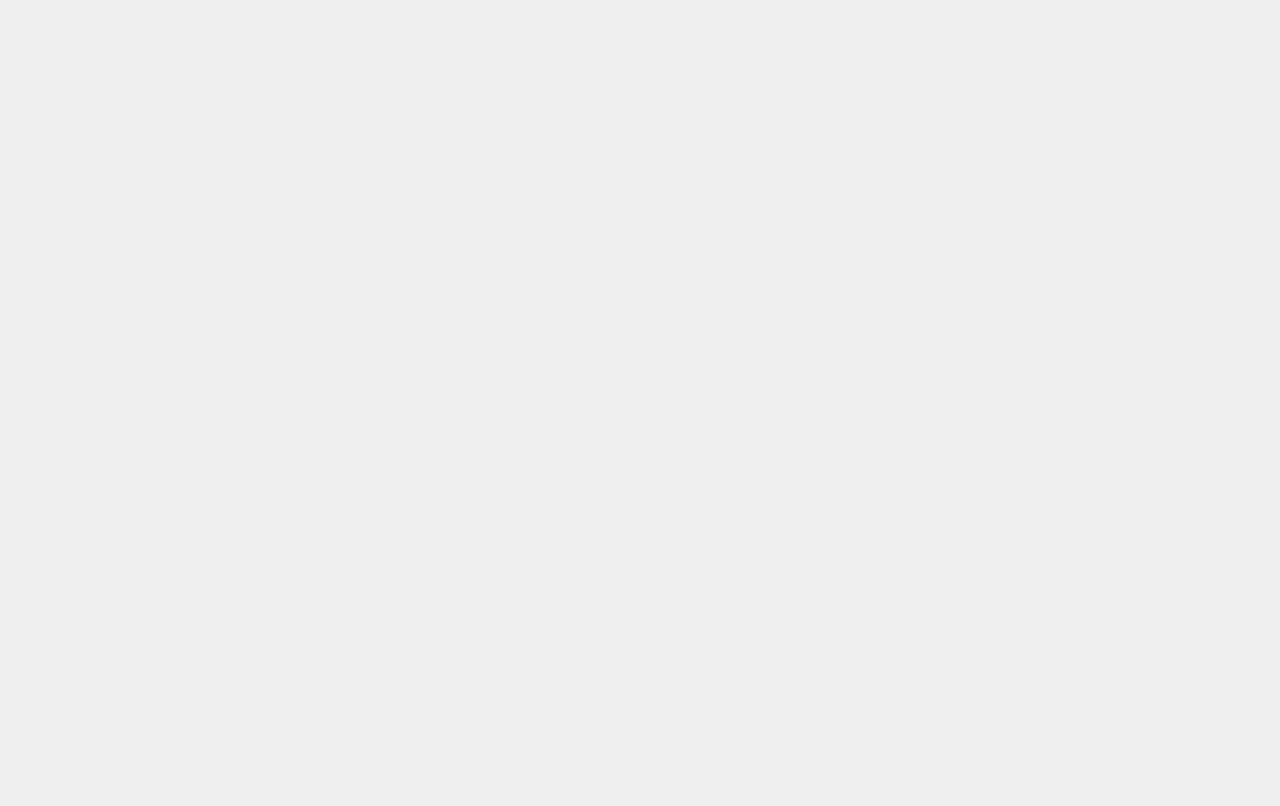
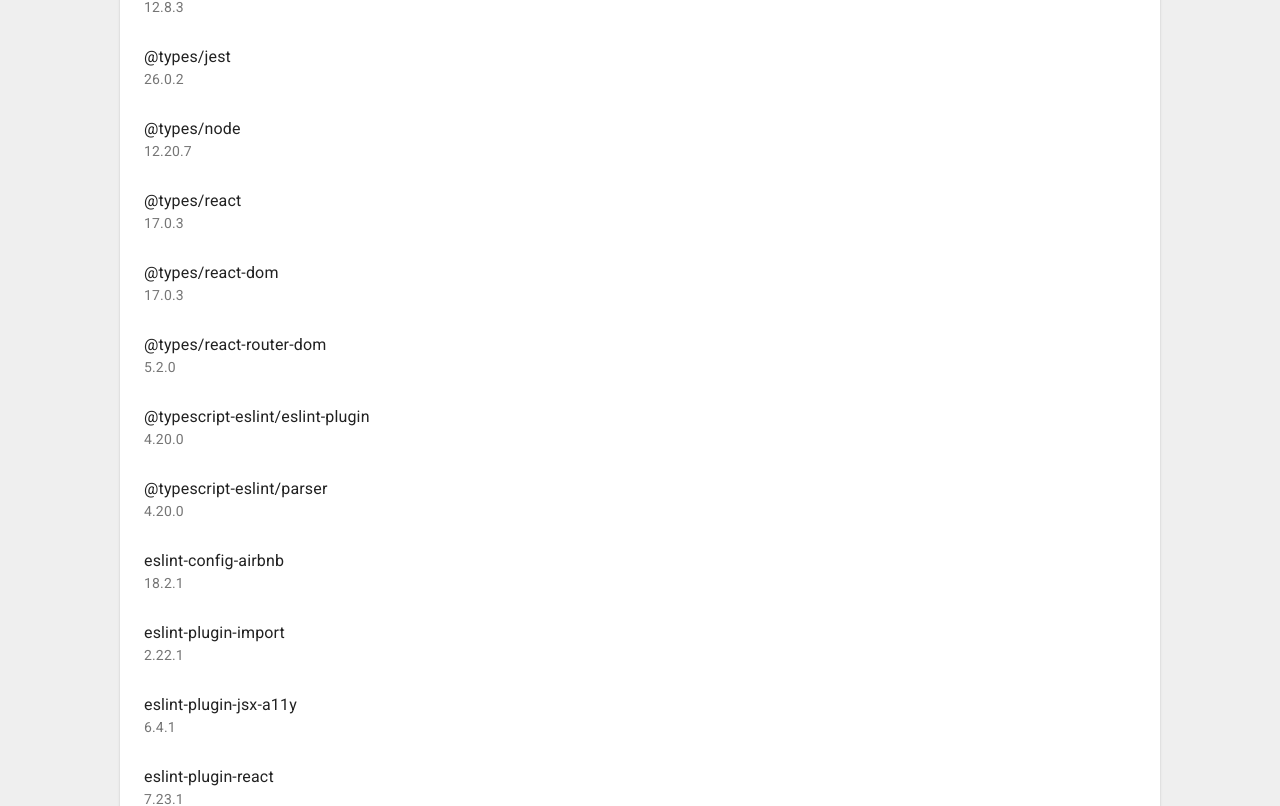
Before and after one commit to calinalexandru99/Individual-Project, a React (Create React App) app: page /credits in a window 1280 px wide. Shown: the part 755-1561 px from the top of the page. Before the commit the page ends 800 px from the top, so only its background shows below. Built offline with nearby package versions, Linux system fonts and the light colour scheme.

Commit message:
Add all libraries used up to this point to credits screen

```diff
--- a/src/index.css
+++ b/src/index.css
@@ -11,3 +11,7 @@
     -webkit-font-smoothing: antialiased;
     -moz-osx-font-smoothing: grayscale;
 }
+
+#root {
+    height: 100%;
+}
--- a/src/screens/Credits/libraries.json
+++ b/src/screens/Credits/libraries.json
@@ -16,5 +16,149 @@
     "repository": "https://github.com/mui-org/material-ui",
     "licenseUrl": "https://github.com/mui-org/material-ui/raw/master/LICENSE",
     "parents": "DetecTranslation"
+  },
+  "@testing-library/jest-dom@5.11.10": {
+    "licenses": "MIT",
+    "repository": "https://github.com/testing-library/jest-dom",
+    "licenseUrl": "https://github.com/testing-library/jest-dom/raw/master/LICENSE",
+    "parents": "spot-the-lesion"
+  },
+  "@testing-library/react@11.2.6": {
+    "licenses": "MIT",
+    "repository": "https://github.com/testing-library/react-testing-library",
+    "licenseUrl": "https://github.com/testing-library/react-testing-library/raw/master/LICENSE",
+    "parents": "spot-the-lesion"
+  },
+  "@testing-library/user-event@12.8.3": {
+    "licenses": "MIT",
+    "repository": "https://github.com/testing-library/user-event",
+    "licenseUrl": "https://github.com/testing-library/user-event/raw/master/LICENSE",
+    "parents": "spot-the-lesion"
+  },
+  "@types/jest@26.0.2": {
+    "licenses": "MIT",
+    "repository": "https://github.com/DefinitelyTyped/DefinitelyTyped",
+    "licenseUrl": "https://github.com/DefinitelyTyped/DefinitelyTyped/raw/master/LICENSE",
+    "parents": "spot-the-lesion"
+  },
+  "@types/node@12.20.7": {
+    "licenses": "MIT",
+    "repository": "https://github.com/DefinitelyTyped/DefinitelyTyped",
+    "licenseUrl": "https://github.com/DefinitelyTyped/DefinitelyTyped/raw/master/LICENSE",
+    "parents": "spot-the-lesion"
+  },
+  "@types/react@17.0.3": {
+    "licenses": "MIT",
+    "repository": "https://github.com/DefinitelyTyped/DefinitelyTyped",
+    "licenseUrl": "https://github.com/DefinitelyTyped/DefinitelyTyped/raw/master/LICENSE",
+    "parents": "spot-the-lesion"
+  },
+  "@types/react-dom@17.0.3": {
+    "licenses": "MIT",
+    "repository": "https://github.com/DefinitelyTyped/DefinitelyTyped",
+    "licenseUrl": "https://github.com/DefinitelyTyped/DefinitelyTyped/raw/master/LICENSE",
+    "parents": "spot-the-lesion"
+  },
+  "@types/react-router-dom@5.2.0": {
+    "licenses": "MIT",
+    "repository": "https://github.com/DefinitelyTyped/DefinitelyTyped",
+    "licenseUrl": "https://github.com/DefinitelyTyped/DefinitelyTyped/raw/master/LICENSE",
+    "parents": "spot-the-lesion"
+  },
+  "@typescript-eslint/eslint-plugin@4.20.0": {
+    "licenses": "MIT",
+    "repository": "https://github.com/typescript-eslint/typescript-eslint",
+    "licenseUrl": "https://github.com/typescript-eslint/typescript-eslint/raw/master/LICENSE",
+    "parents": "spot-the-lesion"
+  },
+  "@typescript-eslint/parser@4.20.0": {
+    "licenses": "BSD-2-Clause",
+    "repository": "https://github.com/typescript-eslint/typescript-eslint",
+    "licenseUrl": "https://github.com/typescript-eslint/typescript-eslint/raw/master/LICENSE",
+    "parents": "spot-the-lesion"
+  },
+  "eslint-config-airbnb@18.2.1": {
+    "licenses": "MIT",
+    "repository": "https://github.com/iamturns/eslint-config-airbnb-typescript",
+    "licenseUrl": "https://github.com/iamturns/eslint-config-airbnb-typescript/raw/master/LICENSE",
+    "parents": "spot-the-lesion"
+  },
+  "eslint-plugin-import@2.22.1": {
+    "licenses": "MIT",
+    "repository": "https://github.com/benmosher/eslint-plugin-import",
+    "licenseUrl": "https://github.com/benmosher/eslint-plugin-import/raw/master/LICENSE",
+    "parents": "spot-the-lesion"
+  },
+  "eslint-plugin-jsx-a11y@6.4.1": {
+    "licenses": "MIT",
+    "repository": "https://github.com/evcohen/eslint-plugin-jsx-a11y",
+    "licenseUrl": "https://github.com/evcohen/eslint-plugin-jsx-a11y/raw/master/LICENSE.md",
+    "parents": "spot-the-lesion"
+  },
+  "eslint-plugin-react@7.23.1": {
+    "licenses": "MIT",
+    "repository": "https://github.com/yannickcr/eslint-plugin-react",
+    "licenseUrl": "https://github.com/yannickcr/eslint-plugin-react/raw/master/LICENSE",
+    "parents": "spot-the-lesion"
+  },
+  "eslint-plugin-react-hooks@4.2.0": {
+    "licenses": "MIT",
+    "repository": "https://github.com/facebook/react",
+    "licenseUrl": "https://github.com/facebook/react/raw/master/LICENSE",
+    "parents": "spot-the-lesion"
+  },
+  "gh-pages@3.1.0": {
+    "licenses": "MIT",
+    "repository": "https://github.com/tschaub/gh-pages",
+    "licenseUrl": "https://github.com/tschaub/gh-pages/blob/main/LICENSE",
+    "parents": "spot-the-lesion"
+  },
+  "notistack@1.0.5": {
+    "licenses": "MIT",
+    "repository": "https://github.com/iamhosseindhv/notistack",
+    "licenseUrl": "https://github.com/iamhosseindhv/notistack/raw/master/LICENSE.md",
+    "parents": "spot-the-lesion"
+  },
+  "prettier@2.2.1": {
+    "licenses": "MIT",
+    "repository": "https://github.com/prettier/prettier",
+    "licenseUrl": "https://github.com/prettier/prettier/raw/master/LICENSE",
+    "parents": "spot-the-lesion"
+  },
+  "react@17.0.2": {
+    "licenses": "MIT",
+    "repository": "https://github.com/facebook/react",
+    "licenseUrl": "https://github.com/facebook/react/raw/master/LICENSE",
+    "parents": "spot-the-lesion"
+  },
+  "react-dom@17.0.2": {
+    "licenses": "MIT",
+    "repository": "https://github.com/facebook/react",
+    "licenseUrl": "https://github.com/facebook/react/raw/master/LICENSE",
+    "parents": "spot-the-lesion"
+  },
+  "react-router-dom@5.2.0": {
+    "licenses": "MIT",
+    "repository": "https://github.com/ReactTraining/react-router",
+    "licenseUrl": "https://github.com/ReactTraining/react-router/raw/master/LICENSE",
+    "parents": "spot-the-lesion"
+  },
+  "react-scripts@4.0.3": {
+    "licenses": "MIT",
+    "repository": "https://github.com/facebook/create-react-app",
+    "licenseUrl": "https://github.com/facebook/create-react-app/raw/master/LICENSE",
+    "parents": "spot-the-lesion"
+  },
+  "typescript@4.2.3": {
+    "licenses": "Apache-2.0",
+    "repository": "https://github.com/Microsoft/TypeScript",
+    "licenseUrl": "https://github.com/Microsoft/TypeScript/raw/master/LICENSE.txt",
+    "parents": "spot-the-lesion"
+  },
+  "web-vitals@1.1.1": {
+    "licenses": "Apache-2.0",
+    "repository": "https://github.com/GoogleChrome/web-vitals",
+    "licenseUrl": "https://github.com/GoogleChrome/web-vitals/raw/master/LICENSE",
+    "parents": "spot-the-lesion"
   }
 }
```
